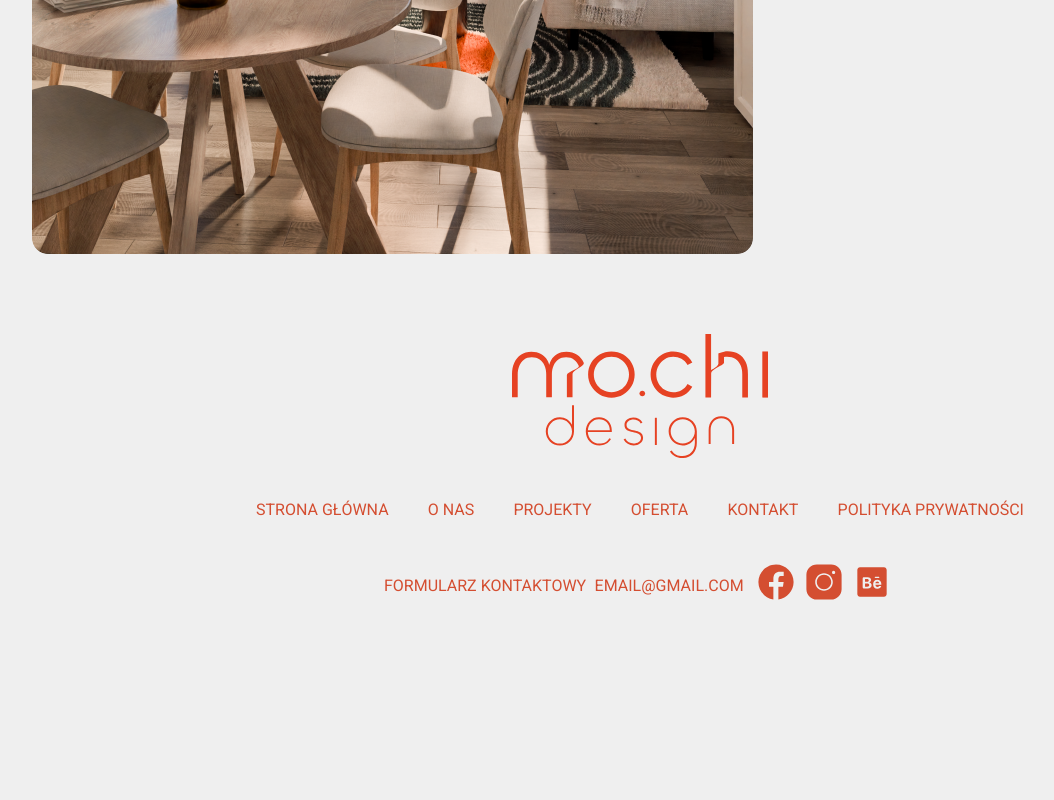
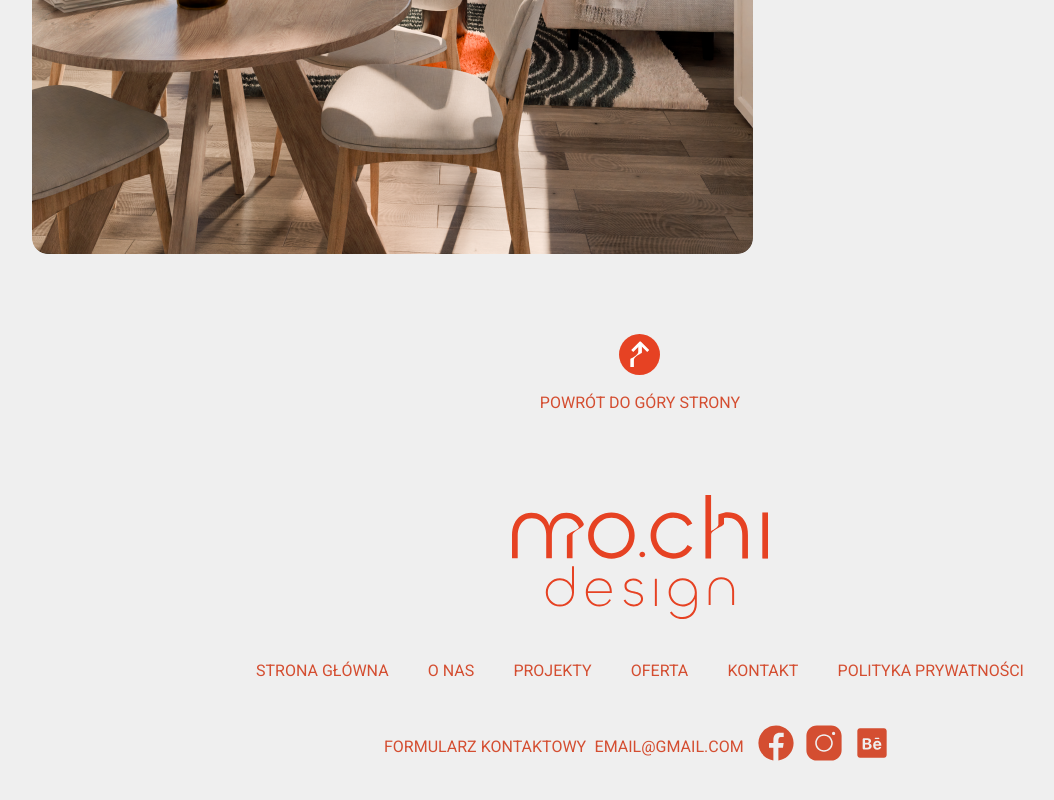
Before and after one commit to grzpyrkowski/mochi, a React (Vite) app: page /projekty in a window 1280 px wide. Shown: the part 4068-4868 px from the top of the page, without its empty margins (0-1054 px from the left). Before the commit the page ends 4717 px from the top, so only its background shows below. Built offline with nearby package versions, Linux system fonts and the light colour scheme.

Commit message:
Add back to top button

```diff
--- a/src/pages/Projects.tsx
+++ b/src/pages/Projects.tsx
@@ -4,9 +4,17 @@ import { motion } from "framer-motion";
 import living_room from "../data/pictures/projects/cropped_realisation_1.png"
 import bathroom from "../data/pictures/projects/cropped_realisation_2.png"
 import kitchen from "../data/pictures/projects/cropped_realisation_3.png"
-
+import back_to_top from "../data/pictures/layout/back_to_start_arrow.svg"
 
 export default function Projects() {
+
+    const handleScroll = () => {
+        window.scrollTo({
+            top: 0,
+            behavior: 'smooth'
+        });
+    }
+
     return (
         <>
             <section className="projects-header">
@@ -47,6 +55,12 @@ export default function Projects() {
             <section className="project-outlet">
                 <Outlet />
             </section>
+            <section className="back-to-top center">
+                <div className="mt-20 cursor-pointer" onClick={handleScroll}>
+                    <img src={back_to_top} className="center"/>
+                    <p className="uppercase mt-4">powrót do góry strony</p>
+                </div>
+            </section>
         </>
     )
 }
```
Also changed, not shown: src/data/pictures/layout/back_to_start_arrow.svg (added).
